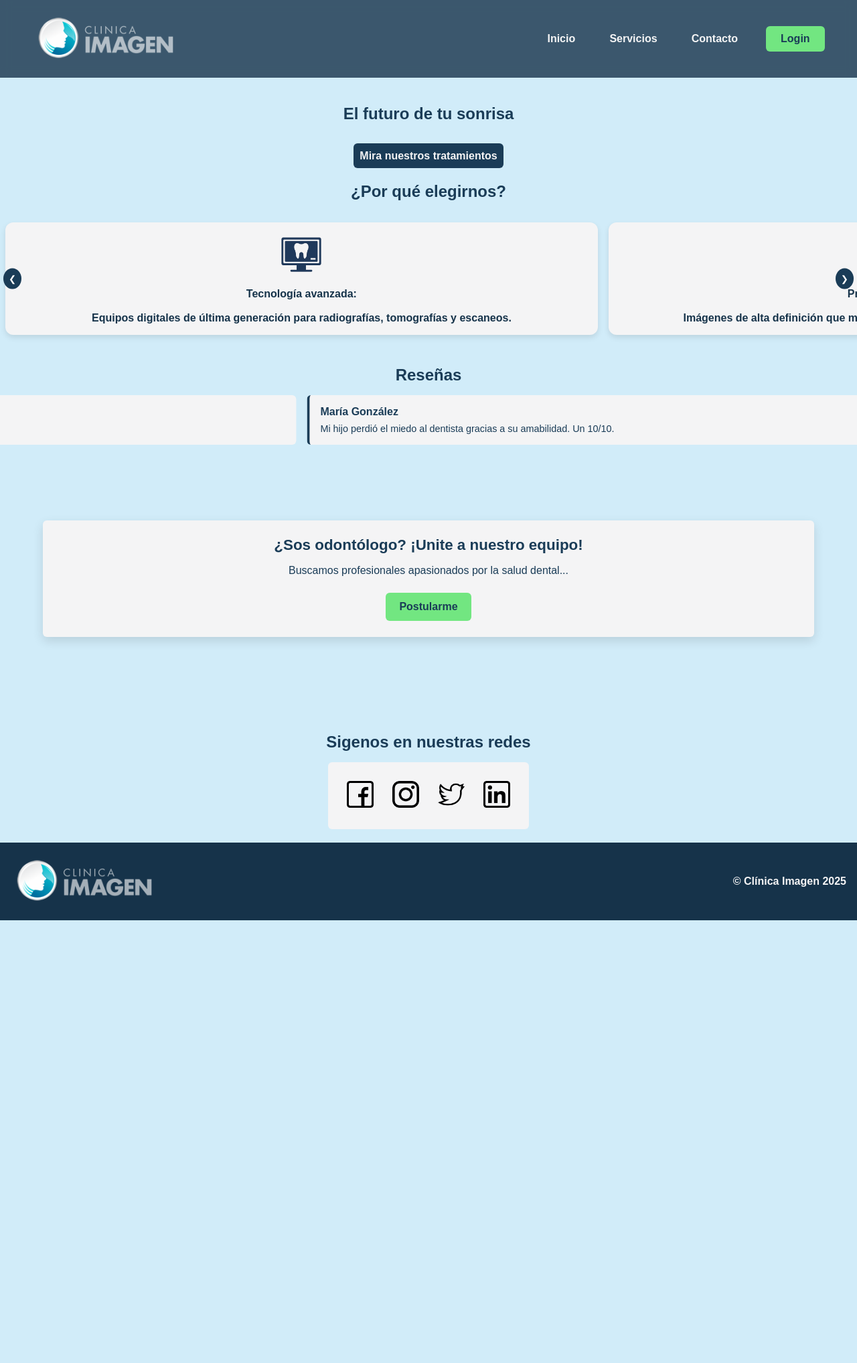
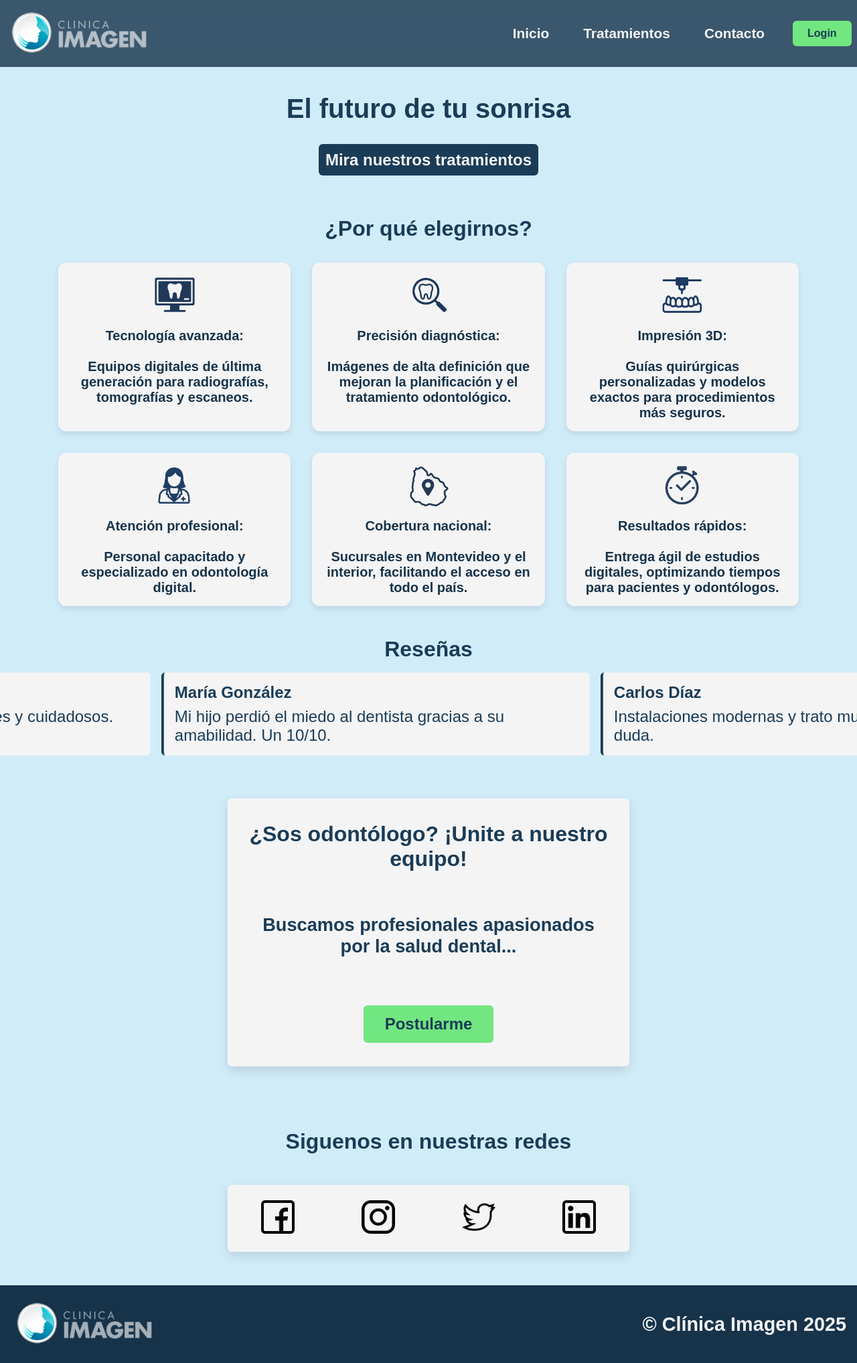
Before and after one commit to Luciano-657/Clinica-Imagen, a PHP site: page / in a window 1280 px wide. Shown: the whole page at 67% size. Before the commit the page ends 1374 px from the top, so only its background shows below. Run offline with PHP 8.4, Linux system fonts and the light colour scheme.

Commit message:
Version de pagina principal responsiv

```diff
--- a/index.html
+++ b/index.html
@@ -20,7 +20,7 @@
         <nav id="main-nav">
             <button class="close-btn" id="close-btn">✖</button>
             <a href="#">Inicio</a>
-            <a href="#">Servicios</a>
+            <a href="#">Tratamientos</a>
             <a href="#">Contacto</a>
             <a href="#" class="login-btn">Login</a>
         </nav>
@@ -92,12 +92,20 @@
             </div>
         </section>
         <section class="sec-redes">
-            <h2 class="section-title">Sigenos en nuestras redes</h2>
+            <h2 class="section-title">Siguenos en nuestras redes</h2>
             <div class="caja-redes">
-                <a href="#"><img src="src/images/facebook.png" alt=""></a>
-                <a href="#"><img src="src/images/instagram.png" alt=""></a>
-                <a href="#"><img src="src/images/twitter.png" alt=""></a>
-                <a href="#"><img src="src/images/linkedin.png" alt=""></a>
+                <a href="https://www.facebook.com/ClinicaImagenUy/">
+                    <img src="src/images/facebook.png"  alt="icono de facebook">
+                </a>
+                <a href="https://www.instagram.com/clinicaimagenuy/">
+                    <img src="src/images/instagram.png" alt="icono de instagram">
+                </a>
+                <a href="https://x.com/clinicaimagenuy">
+                    <img src="src/images/twitter.png" alt="icono de twitter">
+                </a>
+                <a href="https://www.linkedin.com/company/clinicaimagenuy/">
+                    <img src="src/images/linkedin.png" alt="icono de linkedin">
+                </a>
             </div>
         </section>
         <footer>
--- a/src/styles/style.css
+++ b/src/styles/style.css
@@ -3,19 +3,19 @@
 /* ============================= */
 :root {
     /* Colores base */
-    --color-bg: #D1ECF9;            /* Azul cielo - Fondo general */
-    --color-primary: #1A3C57;       /* Azul marino - Títulos, botones importantes */
-    --color-white: #F4F4F5;         /* Blanco - Tarjetas, formularios, texto */
-    --color-mint: #72e681;          /* Verde menta - Botones secundarios, íconos */
-    --color-beige: #F5F5DC;         /* Beige - Fondos suaves o detalles */
+    --color-bg: #D1ECF9;
+    --color-primary: #1A3C57;
+    --color-white: #F4F4F5;
+    --color-mint: #72e681;
+    --color-black: #141313;
 
     /* Hover y estados */
-    --color-hover-primary: #16334a;   /* Versión más oscura del azul marino */
-    --color-hover-mint: #9be0a6;      /* Versión más intensa del verde menta */
+    --color-hover-primary: #16334a;
+    --color-hover-mint: #9be0a6;
 
     /* Texto */
     --text-primary: var(--color-primary);
-    --text-on-dark: var(--color-white);
+    --text-on-dark: var(--color-black);
 
   /* Tipografía */
     --fiont-man: Arial, sans-serif;
@@ -41,7 +41,7 @@
 
 html, body {
     width: 100%;
-    overflow-x: hidden; /* 🔒 Previene scroll lateral global */
+    overflow-x: hidden;
 }
 
 body {
@@ -50,6 +50,7 @@ body {
     background-color: var(--color-bg);
     color: var(--text-primary);
     overflow-x: hidden;
+    padding-top: 80px;
 }
 
     /* ============================= */
@@ -61,17 +62,17 @@ body {
     /* ============================= */
 
 header {
+    position: fixed;
+    top: 0;
+    left: 0;
+    width: 100%;
     display: flex;
     justify-content: space-between;
     align-items: center;
     background-color: rgba(22, 51, 74, 0.8);
     backdrop-filter: blur(8px);
     padding: 1rem;
-    position: sticky;
-    top: 0;
-    left: 0;
     z-index: 1001;
-    width: 100%;
 }
 
 .logo img {
@@ -84,7 +85,7 @@ header {
     cursor: pointer;
     background: none;
     border: none;
-    color: var(--color-beige);
+    color: var(--color-white);
     z-index: 1002;
 }
 
@@ -134,8 +135,8 @@ nav a::after {
     content: '';
     position: absolute;
     width: 0%;
-    height: 2px;
-    background: #fff;
+    height: 3px;
+    background: #5c5ae7;
     left: 0;
     bottom: -5px;
     transition: width 0.3s;
@@ -201,8 +202,9 @@ nav a:hover::after {
 }
 
 .hero a:hover{
-    background-color: var(--color-hover-primary);
-    transition: background var(--transition);
+    background-color:rgb(46, 107, 175);
+    transition: 0.5s;
+    box-shadow: 0px 0px 14px 4px rgba(145, 174, 232, 1);
 }
 
 /* ============================= */
@@ -258,12 +260,12 @@ nav a:hover::after {
     position: absolute;
     top: 50%;
     transform: translateY(-50%);
-    background-color: #1A3C57;
+    background-color:var(--color-black);
     color: white;
     border: none;
-    padding: 0.5rem;
+    padding: 1rem;
     cursor: pointer;
-    border-radius: 50%;
+    border-radius: 50px;
     z-index: 2;
 }
 
@@ -383,7 +385,7 @@ nav a:hover::after {
     text-align: center;
 }
 
-/* Centrado del botón */
+
 .llamado-card .llamado-boton {
     display: block;
     max-width: fit-content;
@@ -412,11 +414,17 @@ nav a:hover::after {
     display: flex;
     align-items: center;
     justify-content: space-evenly;
+    box-shadow: 0 6px 16px rgba(0, 0, 0, 0.12);
 }
 
 .caja-redes img{
     width: 40px;
     height: 40px;
+}
+
+.caja-redes img:hover{
+    transform: scale(1.3);
+    transition: 0.3s;
 }
 
 /* ============================= */
@@ -435,16 +443,24 @@ footer p{
     color: var(--color-white);
     font-weight: bold;
     font-family: var(--fiont-man);
+    font-size: 1rem;
 }
 
 /* ============================= */
 /*    TABLET                     */
 /* ============================= */
 
+
+@media (min-width: 768px) and (max-width: 1023px) {
+
     /* ============================= */
     /*    HEADER Y MENÚ              */
     /* ============================= */
-@media (min-width: 768px) and (max-width: 1023px) {
+
+    body {
+    padding-top: 80px;
+    }
+
     nav {
         position: static;
         flex-direction: row;
@@ -460,6 +476,10 @@ footer p{
         transition: none;
     }
 
+    nav a{
+        font-size: 1.3rem;
+    }
+
     .menu-toggle,
     .close-btn,
     .overlay {
@@ -467,20 +487,151 @@ footer p{
     }
 
     .logo img {
-        height: 45px;
+        height: 70px;
     }
+
+    /* ============================= */
+    /*    HERO                       */
+    /* ============================= */
+
+    .hero{
+        padding-bottom: 40px;
+    }
+
+    .hero h1{
+        font-size: 2.5rem;
+    }
+
+    .hero a{
+        font-size: 1.5rem;
+    }
+
+    /* ============================= */
+    /* SECCION PORQUE ELEGRINOS      */
+    /* ============================= */
+
+        .carousel-container {
+        overflow: visible;
+    }
+
+    .carousel {
+        flex-wrap: wrap;
+        justify-content: center;
+        overflow: visible;
+        gap: 2rem;
+    }
+
+    .card {
+        flex: 1 1 calc(30% - 2rem);
+        max-width: calc(30% - 2rem);
+        min-width: unset;
+    }
+
+    .card p {
+    font-size: 20px;
+    font-weight: bold;
+    }
+
+    .arrow {
+        display: none;
+    }
+
+    .section-title{
+        font-size: 2rem;
+    }
+
+    /* ============================= */
+    /* SECCION DE RESEÑAS            */
+    /* ============================= */
+
+    .reseña {
+    min-width: 45vw;
+    max-width: 45vw;
+    }
+
+    .reseña h4{
+        font-size: 1.5rem;
+    }
+
+    .reseña p{
+        font-size: 1.5rem;
+    }
+
+    /* ============================= */
+    /* SECCION DE LLAMADO            */
+    /* ============================= */
+
+    .llamado-card {
+        display: flex;
+        flex-direction: column;
+        max-width: 600px;
+        height: 400px;
+        padding: 2rem;
+        gap: 3rem;
+        align-items: center;
+        justify-content: center;
+    }
+
+    .llamado-titulo {
+        font-size: 2rem;
+    }
+
+    .llamado-texto {
+        font-size: 1.5rem;
+        font-weight: bolder;
+    }
+
+    .llamado-boton {
+        font-size: 1.3rem;
+        padding: 0.75rem 1.5rem;
+    }
+
+    /* ============================= */
+    /* SECCION DE REDES              */
+    /* ============================= */
+
+    .caja-redes{
+        height: 100px;
+        width: 600px;
+        justify-content: space-around;
+    }
+
+    .caja-redes img{
+        width: 50px;
+        height: 50px;
+    }
+
+    .caja-redes img:hover{
+        transform: scale(1.3);
+        transition: 0.3s;
+    }
+
+    /* ============================= */
+    /*    FOOTER                     */
+    /* ============================= */
+
+    footer p{
+        font-size: 1.8rem;
+    }
+
 }
 
 /* ============================= */
 /*    ESCRITORIO                 */
 /* ============================= */
 
+@media (min-width: 1024px) {
+
     /* ============================= */
     /*    HEADER Y MENÚ              */
     /* ============================= */
-@media (min-width: 1024px) {
+
+    body {
+    padding-top: 100px;
+    }
+
     header {
-    padding: 1rem 3rem;
+    padding: 0.5rem 0.5rem;
     }
 
     nav {
@@ -498,6 +649,10 @@ footer p{
         transition: none;
     }
 
+    nav a{
+    font-size: 1.3rem;
+    }
+
     .menu-toggle,
     .close-btn,
     .overlay {
@@ -512,4 +667,135 @@ footer p{
     .logo img {
         height: 80px;
     }
+
+    /* ============================= */
+    /*    HERO                       */
+    /* ============================= */
+
+    .hero{
+        padding-bottom: 40px;
     }
+
+    .hero h1{
+        font-size: 2.5rem;
+    }
+
+    .hero a{
+        font-size: 1.5rem;
+    }
+
+    /* ============================= */
+    /* SECCION PORQUE ELEGRINOS      */
+    /* ============================= */
+
+        .carousel-container {
+        overflow: visible;
+    }
+
+    .carousel {
+        flex-wrap: wrap;
+        justify-content: center;
+        overflow: visible;
+        gap: 2rem;
+    }
+
+    .card {
+        flex: 1 1 calc(30% - 2rem);
+        max-width: calc(30% - 2rem);
+        min-width: unset;
+    }
+
+    .card p {
+    font-size: 20px;
+    font-weight: bold;
+    }
+
+    .arrow {
+        display: none;
+    }
+
+    .section-title{
+        font-size: 2rem;
+    }
+
+    /* ============================= */
+    /* SECCION DE RESEÑAS            */
+    /* ============================= */
+
+    .reseña {
+    min-width: 50vw;
+    max-width: 40vw;
+    }
+
+    .reseña h4{
+        font-size: 1.5rem;
+    }
+
+    .reseña p{
+        font-size: 1.5rem;
+    }
+
+    /* ============================= */
+    /* SECCION DE LLAMADO            */
+    /* ============================= */
+
+    .llamado-container {
+        padding: 4rem 2rem;
+    }
+
+    .llamado-card {
+        display: flex;
+        flex-direction: column;
+        max-width: 600px;
+        height: 400px;
+        padding: 2rem;
+        gap: 3rem;
+        align-items: center;
+        justify-content: center;
+    }
+
+    .llamado-titulo {
+        font-size: 2rem;
+    }
+
+    .llamado-texto {
+        font-size: 1.7rem;
+        font-weight: bolder;
+    }
+
+    .llamado-boton {
+        font-size: 1.5rem;
+        padding: 0.9rem 2rem;
+    }
+
+    /* ============================= */
+    /* SECCION DE REDES              */
+    /* ============================= */
+
+    .caja-redes{
+        margin-top: 30px;
+        margin-bottom: 30px;
+        height: 100px;
+        width: 600px;
+        justify-content: space-around;
+    }
+
+    .caja-redes img{
+        width: 50px;
+        height: 50px;
+    }
+
+    .caja-redes img:hover{
+        transform: scale(1.3);
+        transition: 0.3s;
+    }
+
+    /* ============================= */
+    /*    FOOTER                     */
+    /* ============================= */
+
+    footer p{
+        font-size: 1.8rem;
+    }
+
+}
```
Also changed, not shown: src/scripts/script.js (+15 -15 lines). Lines whose indentation alone changed are shown as unchanged.
